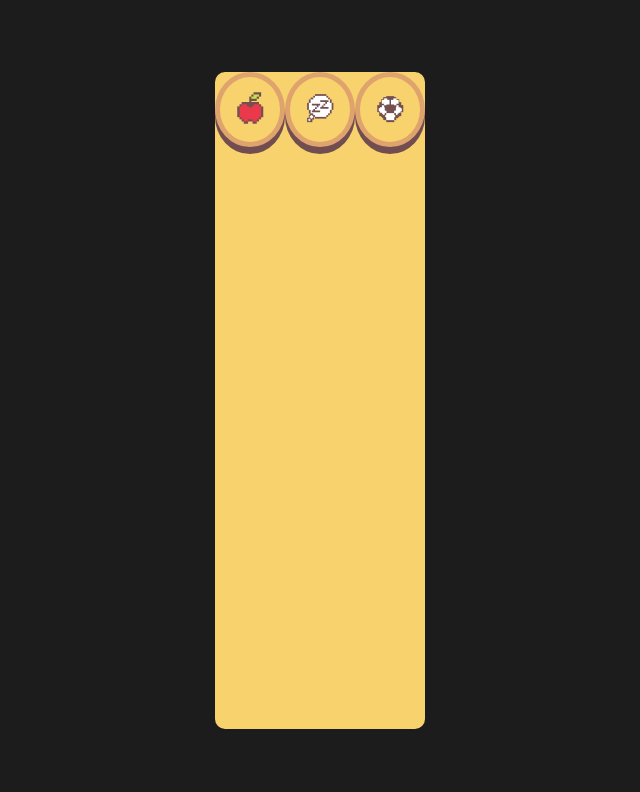
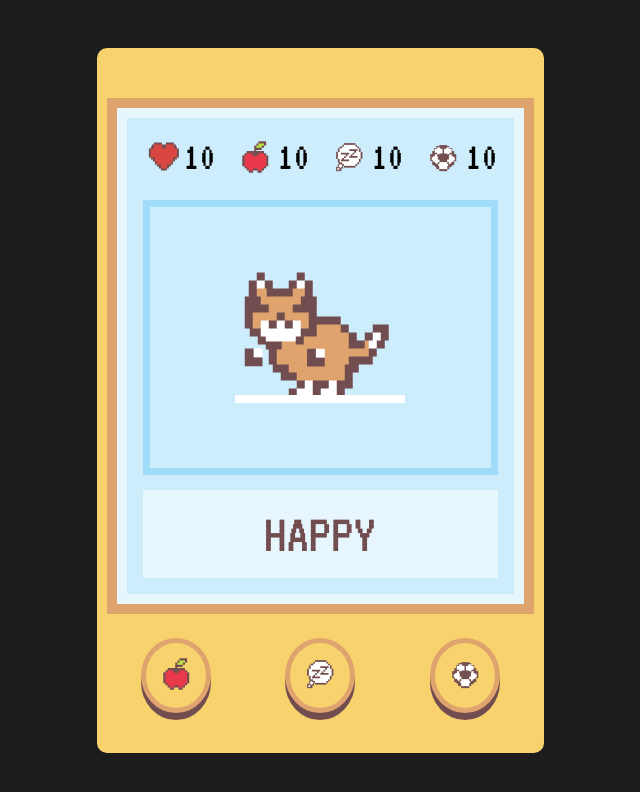
Before and after one commit to robinho1989/tamagotchi, a plain HTML site: page index.html in a window 1280 px wide. Shown: the whole page, without its empty margins (320-960 px from the left). Drawn offline with Linux system fonts and the light colour scheme.

Commit message:
basic styling of layuot done

```diff
--- a/app.js
+++ b/app.js
@@ -1,8 +1,13 @@
-import Game from "./js/game.js";
+import Game from './js/game.js';
 
-document.addEventListener("DOMContentLoaded", () => {
-  const game = new Game();
+document.addEventListener('DOMContentLoaded', () => {
+	const game = new Game();
 
-  // Start game
-  game.start({ healthElement: ".health" });
+	// Start game
+	game.start({
+		healthElement: '.health',
+		hungerElement: '.hunger',
+		energyElement: '.energy',
+		funElement: '.fun',
+	});
 });
--- a/index.html
+++ b/index.html
@@ -14,7 +14,29 @@
   <main class="main">
     <section class="section">
       <div class="gameBoy">
-        <div class="gameDisplay"></div>
+        <div class="gameDisplay">
+          <div class="gameStats">
+            <ul class="gameParameters-list">
+              <li class="gameParameters-item">
+                <p class="bar"><img src="./images/heart.png" alt="heart-icon"> <span class="health"></span></p>
+              </li>
+              <li class="gameParameters-item">
+                <p class="bar"><img src="./images/apple.png" alt="apple-icon"> <span class="hunger"></span></p>
+              </li>
+              <li class="gameParameters-item">
+                <p class="bar"><img src="./images/sleeping.png" alt="sleeping-icon"> <span class="energy"></span></p>
+              </li>
+              <li class="gameParameters-item">
+                <p class="bar"><img src="./images/playing.png" alt="playing-icon"> <span class="fun"></span></p>
+              </li>
+            </ul>
+            <div class="tamagotchiFrame">
+              <img class="tamagotchiImage" src="./images/happyTamatgochi.png" alt="Tamagotchi whne it is happy">
+              <div class="tamagotchiLine"></div>
+            </div>
+            <span class="tamagotchiStates">Happy</span>
+          </div>
+        </div>
         <div class="gameButtons">
           <ul class="gameButtons-list">
             <li class="gameButtonItem"><button class="gameButton"><img src="/images/apple.png"
@@ -25,6 +47,8 @@
             <li class="gameButtonItem"><button class="gameButton"><img src="/images/playing.png"
                   alt="playing-icon"></button></li>
           </ul>
+
+          <button class="gameRestartButton">Restart</button>
         </div>
       </div>
     </section>
--- a/js/game.js
+++ b/js/game.js
@@ -1,12 +1,18 @@
-import Tamagotchi from "./modules/tamagotchi.js";
+import Tamagotchi from './modules/tamagotchi.js';
 
 export default class Game {
-  constructor() {
-    this.tamagotchi = new Tamagotchi();
-  }
+	constructor() {
+		this.tamagotchi = new Tamagotchi();
+	}
 
-  start = ({ healthElement, hungerElement, energyElement, funElement }) => {
-    this.tamagotchi.mount({ healthElement });
-    console.log("Game started");
-  };
+	start = ({ healthElement, hungerElement, energyElement, funElement }) => {
+		this.tamagotchi.mount({
+			healthElement,
+			hungerElement,
+			energyElement,
+			funElement,
+		});
+
+		console.log('Game started');
+	};
 }
--- a/js/modules/tamagotchi.js
+++ b/js/modules/tamagotchi.js
@@ -4,15 +4,30 @@ export default class Tamagotchi {
 		this.hunger = { value: 10, importance: 3 };
 		this.energy = { value: 10, importance: 2 };
 		this.fun = { value: 10, importance: 4 };
-    console.log("Tamagotchi initialized");
+		console.log('Tamagotchi initialized');
 	}
 
 	displayHealth = (elementSelector) => {
 		const displayElement = document.querySelector(elementSelector);
 		displayElement.innerText = this.energy.value;
 	};
+	displayHunger = (elementSelector) => {
+		const displayElement = document.querySelector(elementSelector);
+		displayElement.innerText = this.hunger.value;
+	};
+	displayEnergy = (elementSelector) => {
+		const displayElement = document.querySelector(elementSelector);
+		displayElement.innerText = this.energy.value;
+	};
+	displayFun = (elementSelector) => {
+		const displayElement = document.querySelector(elementSelector);
+		displayElement.innerText = this.fun.value;
+	};
 
 	mount = ({ healthElement, hungerElement, energyElement, funElement }) => {
 		this.displayHealth(healthElement);
+		this.displayHunger(hungerElement);
+		this.displayHunger(energyElement);
+		this.displayHunger(funElement);
 	};
 }
--- a/styles.css
+++ b/styles.css
@@ -35,30 +35,116 @@ body {
 
 .bar {
 	color: black;
-	padding: 16px;
+	display: flex;
+	align-items: center;
+	/* padding: 16px; */
 }
 
-.health {
-	padding: 16px;
+.health,
+.hunger,
+.energy {
+	padding-right: 16px;
+	font-size: 40px;
+	line-height: 40px;
+	letter-spacing: 15%;
 }
-
+.fun {
+	padding-right: 0;
+	font-size: 40px;
+	line-height: 40px;
+	letter-spacing: 15%;
+}
 .gameBoy {
-	max-width: 420px;
+	/* max-width: 420px; */
 	background: var(--yellow);
 	border-radius: 10px;
 	margin: 0 auto;
-	height: 657px;
+	/* height: 657px; */
+	padding: 50px 10px 40px 10px;
 }
 .gameButton {
 	background: var(--yellow);
 	border: 5px solid var(--timber);
-  border-radius: 50%;
+	border-radius: 50%;
 	box-shadow: 0px 7px 0px var(--plum);
+	cursor: pointer;
 	display: inline-block;
 	height: 75px;
 	width: 70px;
 }
+.gameButton:active {
+	box-shadow: none;
+	transform: translateY(7px);
+}
+.gameButtons {
+	display: flex;
+	flex-direction: column;
+	padding: 24px 34px 0 34px;
+}
 .gameButtons-list {
 	display: flex;
+	justify-content: space-between;
 	list-style: none;
 }
+.gameParameters-list {
+	display: flex;
+	align-items: center;
+	list-style: none;
+	margin-bottom: 20px;
+}
+.gameRestartButton {
+	background: var(--yellow);
+	border: 6px solid var(--timber);
+	box-shadow: 0px 7px 0px var(--plum);
+	color: var(--dark);
+	cursor: pointer;
+	display: none;
+	/* display: inline-flex; */
+	align-items: center;
+	justify-content: center;
+	font-family: 'VT323', monospace;
+	font-weight: 400;
+	font-size: 50px;
+	line-height: 50px;
+	padding: 8px 16px;
+}
+
+.gameDisplay {
+	border: 10px solid var(--timber);
+}
+.gameStats {
+	background: var(--lightBlue);
+	border: 10px solid var(--lightestBlue);
+	padding: 16px;
+}
+.tamagotchiFrame {
+	border: 7px solid var(--blue);
+	display: flex;
+	align-items: center;
+	justify-content: center;
+	padding: 65px;
+	position: relative;
+}
+
+.tamagotchiLine {
+	background: var(--white);
+	position: absolute;
+	left: 85px;
+	bottom: 65px;
+	content: 'after';
+	height: 8px;
+	width: 170px;
+}
+.tamagotchiStates {
+	background: var(--lightestBlue);
+	color: var(--plum);
+	display: inline-flex;
+	align-items: center;
+	justify-content: center;
+	font-size: 56px;
+	line-height: 56px;
+	margin-top: 15px;
+	padding: 16px 0;
+	text-transform: uppercase;
+	width: 100%;
+}
```
Also changed, not shown: images/happyTamatgochi.png (added), images/heart.png (added). Lines whose indentation alone changed are shown as unchanged.
